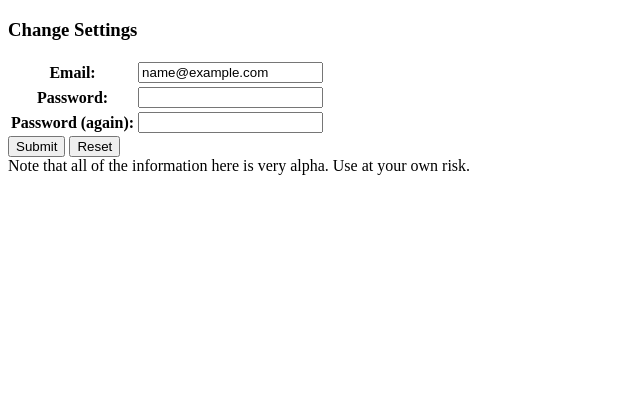
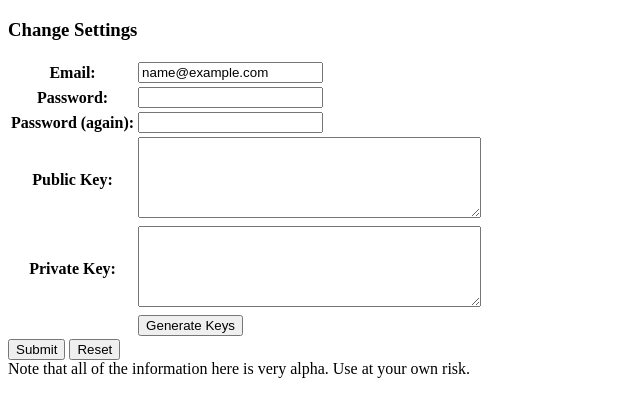
Before and after one commit to crcollins/chemtools-webapp, a Django app: page /account/ in a window 1280 px wide. Shown: the part 232-649 px from the top of the page, without its empty margins (0-640 px from the left). Run offline with Django 3.2, Linux system fonts and the light colour scheme; the visitor is signed in with stand-in values (Sample User, id 1); parts of the project's set-up code (start-up, migrations or seed data) failed here and were passed over; some libraries are stand-ins or nearby versions.

Commit message:
Add ssh key pair generator with hard coded form fields for now

```diff
--- a/account/templates/account/settings.html
+++ b/account/templates/account/settings.html
@@ -2,20 +2,53 @@
 
 {% block header %}
     <h1>Settings</h1>
+<script>
+function fetchKeys(){
+$.getJSON('/account/genkeys/', function(data) {
+    $('.public').val(data['public']);
+    $('.private').val(data['private']);
+});
+}
+</script>
 {% endblock %}
 
 {% block content %}
+
 <h3>{{ state }}</h3>
 <form action='' method="post">
     {% csrf_token %}
     <table>
         {{ form.as_table }}
+    <tr>
+        <th>
+            <label for="id_public">Public Key:</label>
+        </th>
+        <td>
+            <textarea cols="40" rows="5" name="public" class="public"></textarea>
+        </td>
+    </tr>
+    <tr>
+        <th>
+            <label for="id_private">Private Key:</label>
+        </th>
+        <td>
+            <textarea cols="40" rows="5" name="private" class="private"></textarea>
+        </td>
+    </tr>
+    <tr>
+        <th></th>
+        <td>
+            <input type="button" value="Generate Keys" onClick="fetchKeys()"/>
+        </td>
+    </tr>
     </table>
     <input type="submit" value="Submit" />
     <input type="reset" value="Reset" />
 </form>
 {% endblock %}
 
+
+
 {% block footer %}
     Note that all of the information here is very alpha. Use at your own risk.
 {% endblock %}
--- a/account/urls.py
+++ b/account/urls.py
@@ -8,4 +8,5 @@ urlpatterns = patterns('account.views',
     url(r"^login/$", "login_user"),
     url(r"^logout/$", "logout_user"),
     url(r"^register/$", "register_user"),
+    url(r"^genkeys/$", "generate_key"),
 )
--- a/account/views.py
+++ b/account/views.py
@@ -3,10 +3,14 @@ from django.contrib.auth import authenticate, login, logout
 from django.template import Context, RequestContext
 from django.contrib.auth.models import User
 from django.contrib.auth.decorators import login_required
+from django.utils import simplejson
+from django.http import HttpResponse
+
+from Crypto.PublicKey import RSA
+from Crypto import Random
 
 from project.settings import LOGIN_REDIRECT_URL
 from account.models import RegistrationForm, SettingsForm
-
 
 def login_user(request):
     state = "Please log in"
@@ -107,3 +111,12 @@ def change_settings(request):
     "form": form,
     })
     return render(request, "account/settings.html", c)
+
+def generate_key(request):
+    random_generator = Random.new().read
+    key = RSA.generate(2048, random_generator)
+    a = {
+        "public"  : key.publickey().exportKey(),
+        "private" : key.exportKey('PEM'),
+    }
+    return HttpResponse(simplejson.dumps(a), mimetype="application/json")
```
Also changed, not shown: README.md.
